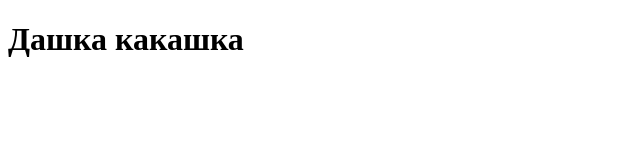
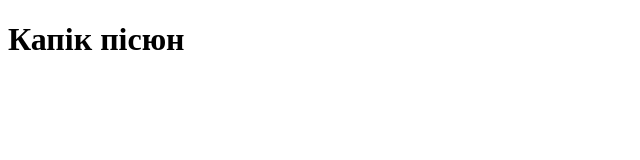
Before and after one commit to SASHA715/SASHA715.github.io, a plain HTML site: page index.html in a window 1280 px wide. Shown: the whole page, without its empty margins (0-640 px from the left). Drawn offline with Linux system fonts and the light colour scheme.

Commit message:
Add kapik

```diff
--- a/index.html
+++ b/index.html
@@ -7,6 +7,6 @@
     <title>Document</title>
 </head>
 <body>
-    <h1>Дашка какашка</h1>
+    <h1>Капік пісюн</h1>
 </body>
 </html>
```
